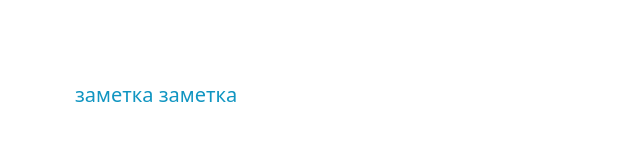
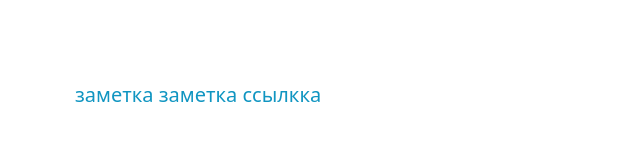
Before and after one commit to BarryShepard/blog, an Eleventy site: page index.md in a window 1280 px wide. Shown: the whole page, without its empty margins (0-640 px from the left). Built offline with nearby package versions, Linux system fonts and the light colour scheme; Eleventy itself is replaced by a stand-in of ours; files that its build step writes are made by us from their sources.

Commit message:
Clean up README from output

```diff
--- a/index.md
+++ b/index.md
@@ -4,3 +4,4 @@
 ---
 [заметка](заметка)
 [заметка](/blog/заметка/)
+<a href="/blog/заметка/">ссылкка</a>
```
Also changed, not shown: .obsidian/workspace.json.
